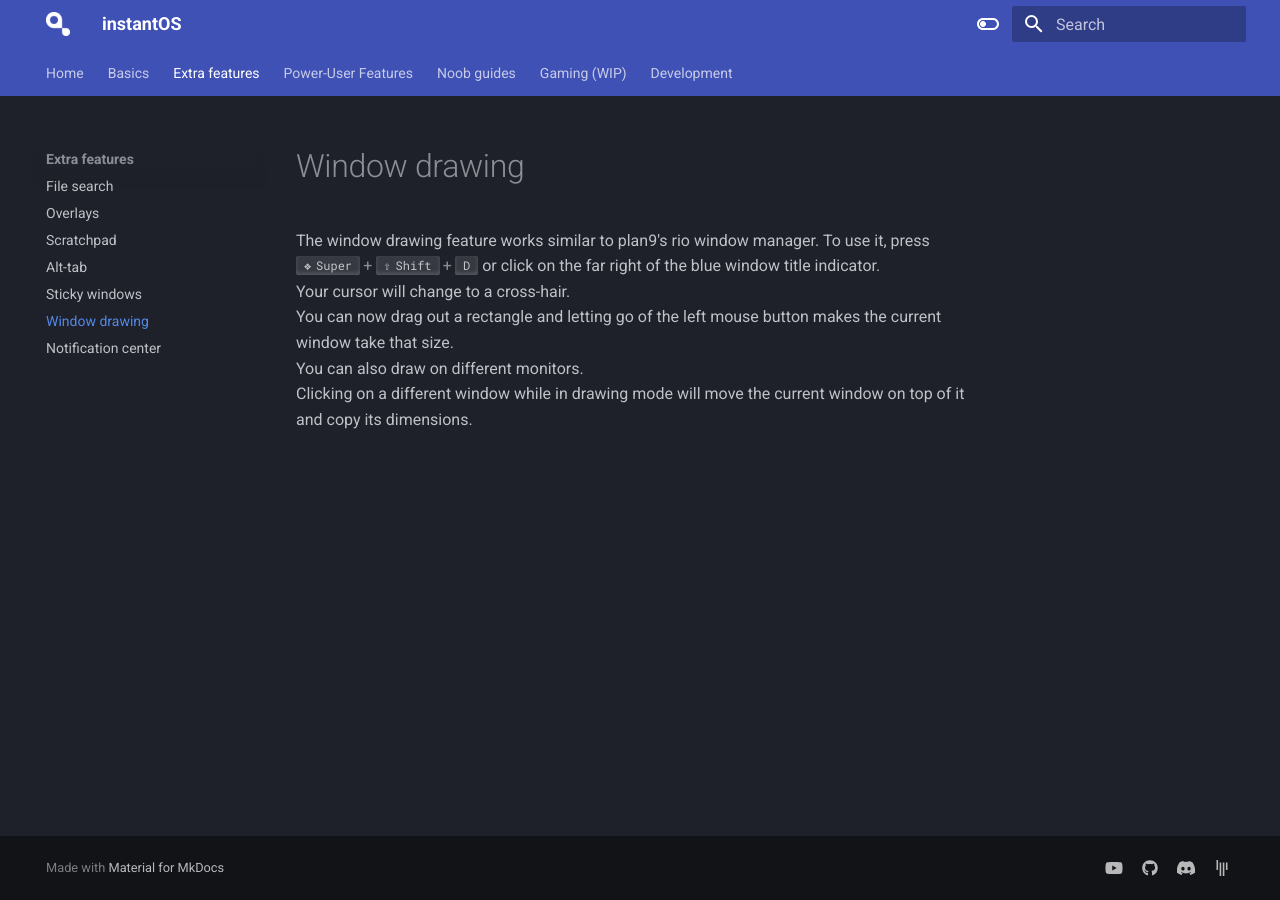
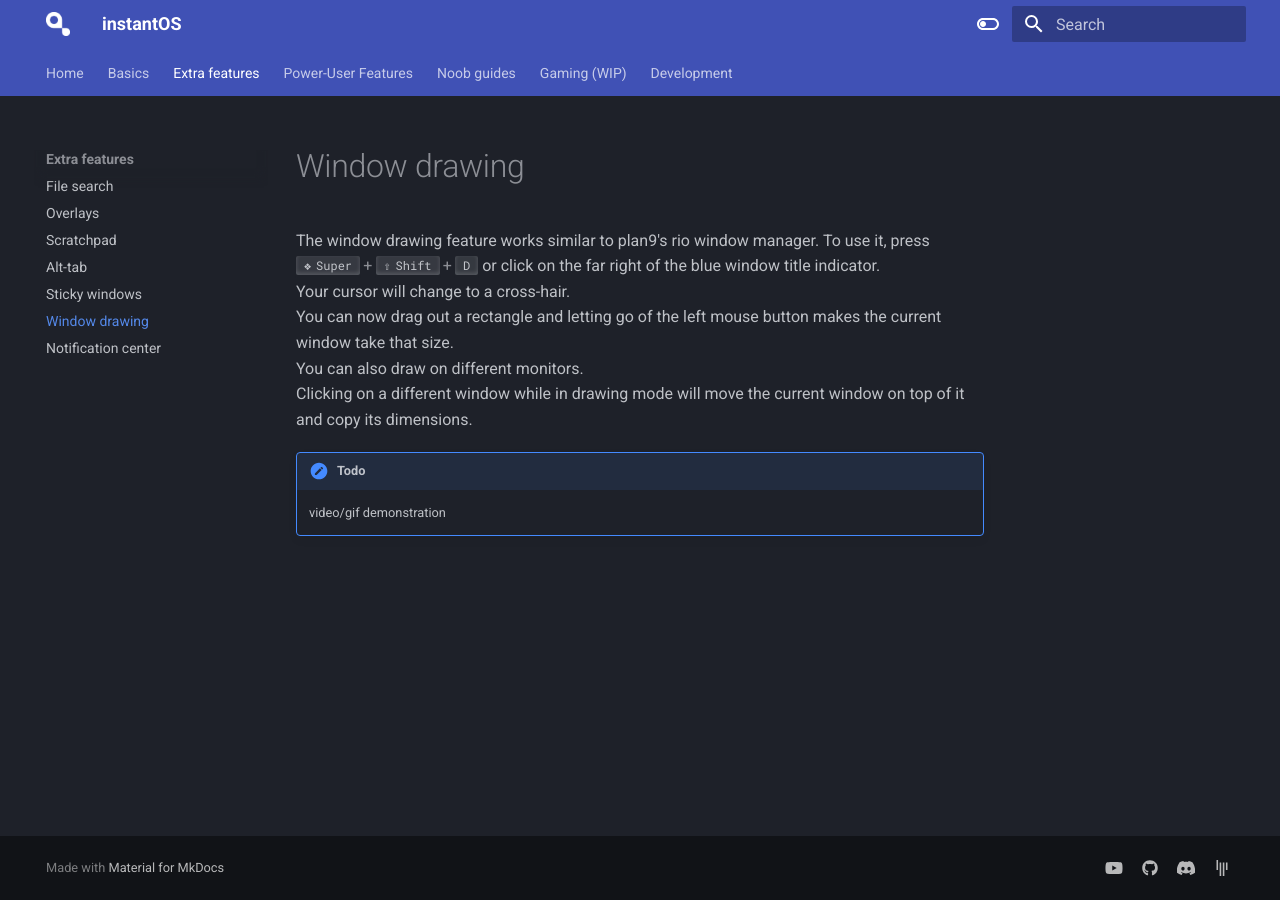
Before and after one commit to instantOS/docs, an MkDocs documentation site: the page built from docs/drawing.md, in a window 1280 px wide. Built offline with MkDocs 1.6.1 and Material for MkDocs 9.7.7, drawn with Linux system fonts in a browser that asks for light colours.

```diff
--- a/docs/drawing.md
+++ b/docs/drawing.md
@@ -9,3 +9,6 @@ the current window take that size.
 You can also draw on different monitors.
 Clicking on a different window while in drawing mode will move the current
 window on top of it and copy its dimensions.
+
+!!! todo
+    video/gif demonstration
```
Also changed, not shown: docs/filesearch.md (+3 -0 lines).
